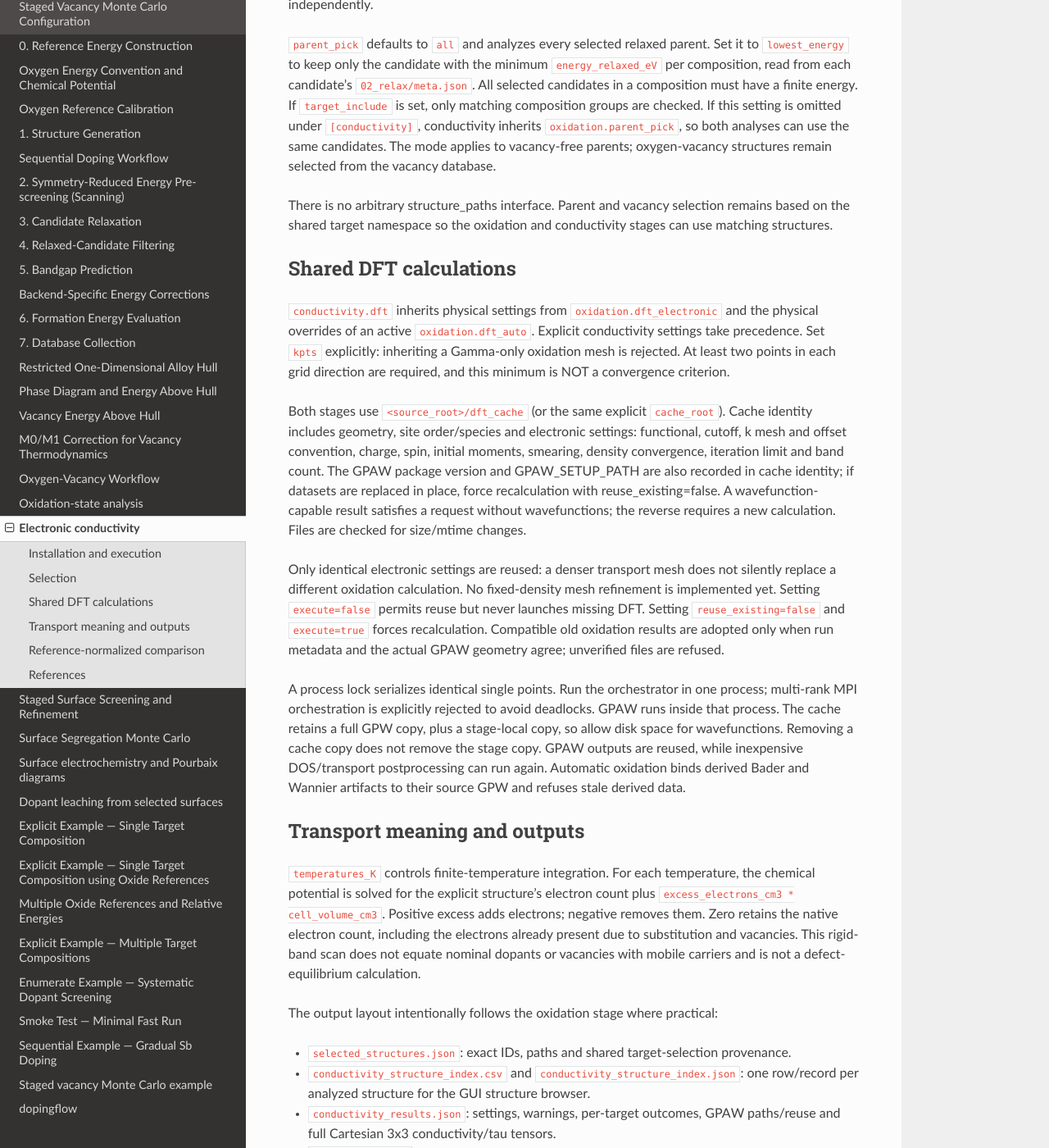
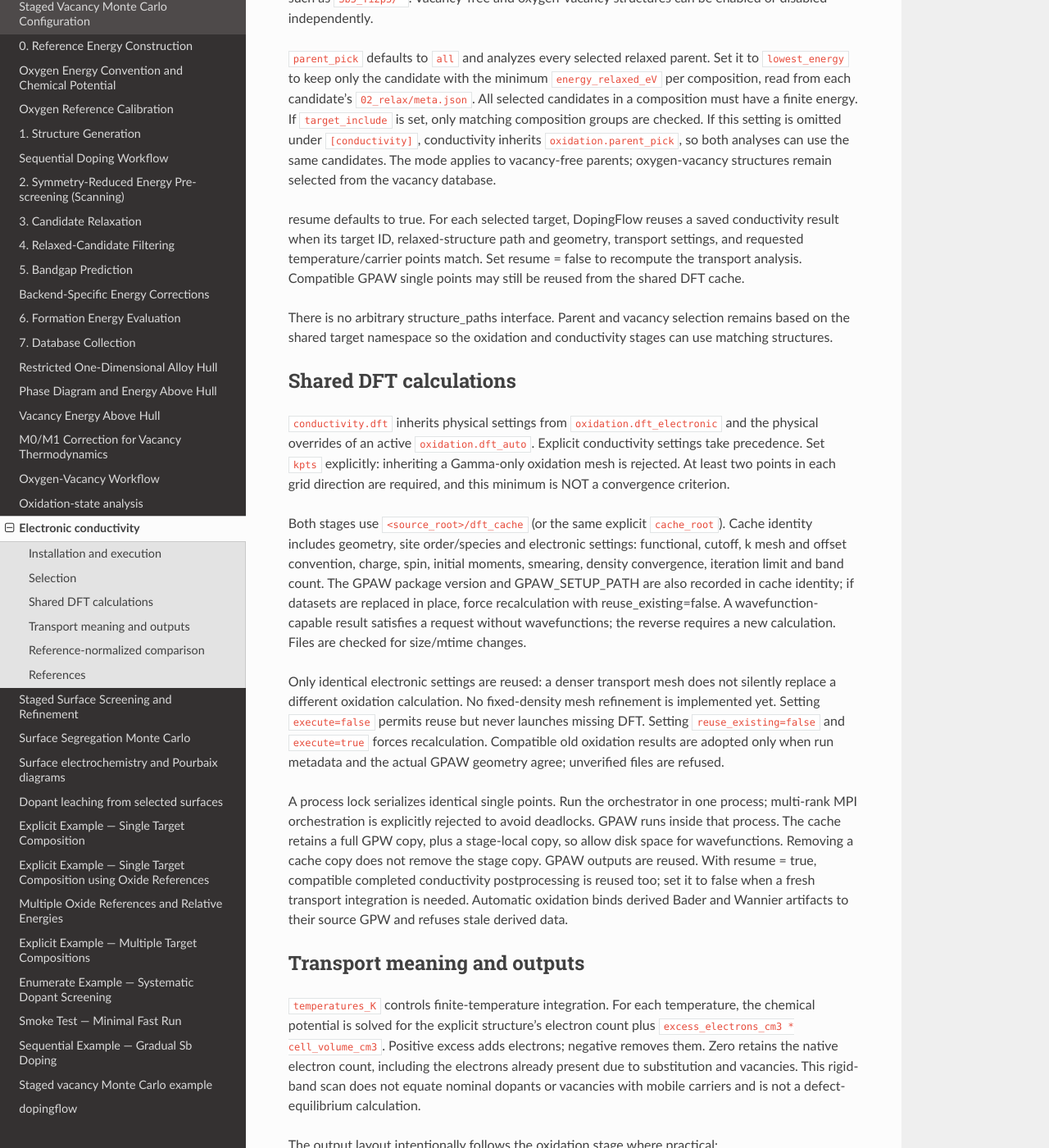
Before and after one commit to KazemZh/dopingflow, a Sphinx documentation site: the page built from docs/source/methods/conductivity.rst, in a window 1280 px wide and 1400 px high, scrolled down 2218 px. Shown: the whole window at 82% size. Built offline with Sphinx 7.4.7 and the Read the Docs theme 3.1.0, drawn with Linux system fonts in a browser that asks for light colours.

Commit message:
Document conductivity result resumption

```diff
--- a/docs/source/methods/conductivity.rst
+++ b/docs/source/methods/conductivity.rst
@@ -82,6 +82,7 @@ oxidation-state stage**. The relevant parameters are::
     include_oxygen_vacancies = true
     parent_pick = "all"  # or "lowest_energy"
     target_include = []
+    resume = true
 
 ``source_root`` has the same meaning as ``oxidation.source_root``: it is the root
 containing the selected relaxed parent structures and, when vacancy analysis is
@@ -103,6 +104,12 @@ groups are checked. If this setting is omitted under ``[conductivity]``,
 conductivity inherits ``oxidation.parent_pick``, so both analyses can use the
 same candidates. The mode applies to vacancy-free parents; oxygen-vacancy
 structures remain selected from the vacancy database.
+
+resume defaults to true. For each selected target, DopingFlow reuses a
+saved conductivity result when its target ID, relaxed-structure path and geometry,
+transport settings, and requested temperature/carrier points match. Set
+resume = false to recompute the transport analysis. Compatible GPAW single
+points may still be reused from the shared DFT cache.
 
 There is no arbitrary structure_paths interface. Parent and vacancy selection
 remains based on the shared target namespace so the oxidation and conductivity
@@ -137,8 +144,9 @@ A process lock serializes identical single points. Run the orchestrator in one
 process; multi-rank MPI orchestration is explicitly rejected to avoid deadlocks.
 GPAW runs inside that process. The cache retains a full GPW copy, plus a stage-local
 copy, so allow disk space for wavefunctions. Removing a cache copy does not
-remove the stage copy. GPAW outputs are reused, while inexpensive DOS/transport
-postprocessing can run again. Automatic oxidation binds derived Bader and
+remove the stage copy. GPAW outputs are reused. With resume = true, compatible completed
+conductivity postprocessing is reused too; set it to false when a fresh
+transport integration is needed. Automatic oxidation binds derived Bader and
 Wannier artifacts to their source GPW and refuses stale derived data.
 
 Transport meaning and outputs
```
